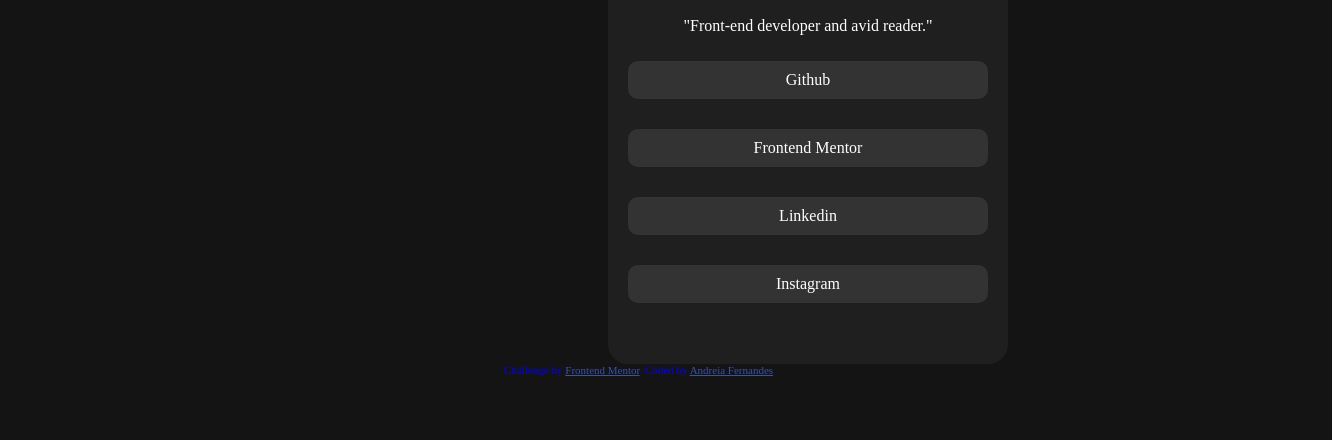
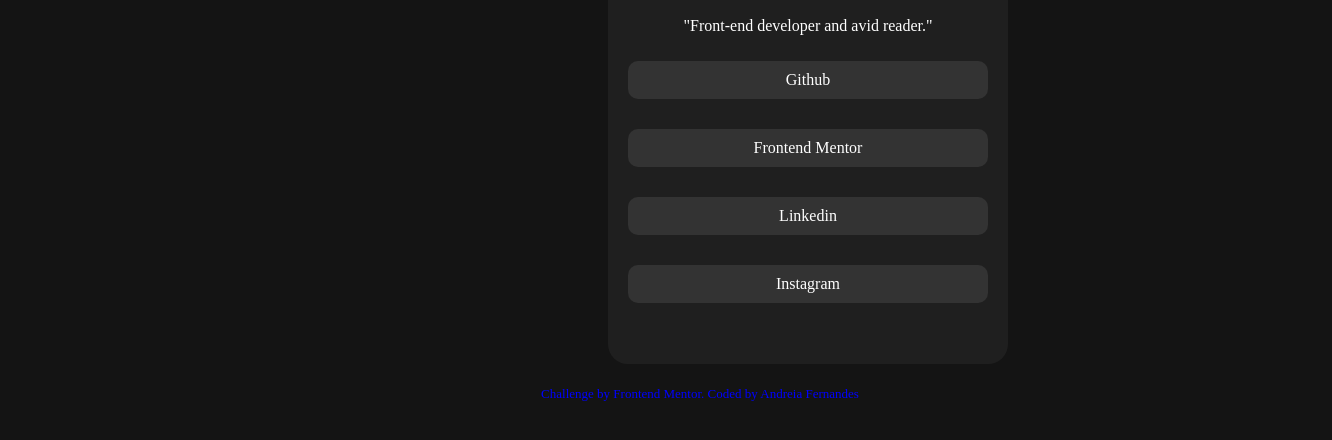
Before and after one commit to andie7/social-link-profile, a plain HTML site: page index.html in a window 1280 px wide. Shown: the part 306-746 px from the top of the page, 1332 px wide, since content can reach past the window. Drawn offline with Linux system fonts and the light colour scheme.

Commit message:
footer alignment

```diff
--- a/index.html
+++ b/index.html
@@ -50,11 +50,11 @@
       </div>
     </div>
 
-    <div class="attribution">
+    <footer class="footer">
       Challenge by
       <a href="https://www.frontendmentor.io?ref=challenge" target="_blank"
         >Frontend Mentor</a
-      >. Coded by <a href="#">Andreia Fernandes</a>.
-    </div>
+      >. Coded by <a href="#">Andreia Fernandes</a>
+    </footer>
   </body>
 </html>
--- a/style.css
+++ b/style.css
@@ -55,10 +55,25 @@
   margin: 0 auto;
 }
 
-.attribution {
+.app-wrapper {
+  margin-top: 20px;
+}
+
+.footer {
+  color: blue;
+  margin-top: 20px;
+  line-height: 1.5;
+  font-size: 13px;
+  text-align: center;
+  position: relative;
+  left: 60px;
+}
+
+.footer a {
+  text-decoration: none;
   color: blue;
 }
 
-.app-wrapper {
-  margin-top: 20px;
+.app-wrapper footer {
+  text-align: center;
 }
```
